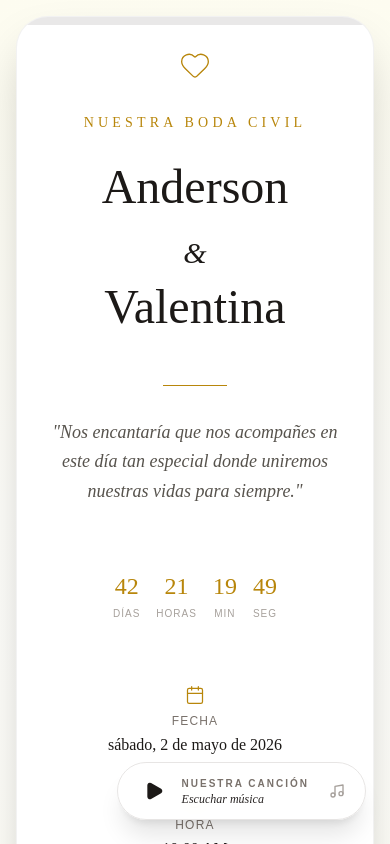
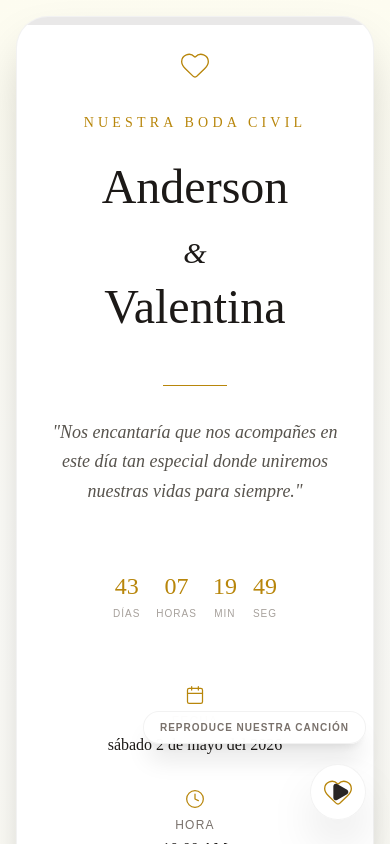
Before and after one commit to figueroa2022/mibodacivil, a React (Vite) app: page / in a window 390 px wide. Built offline with nearby package versions, Linux system fonts and the light colour scheme.

Commit message:
Add files via upload

```diff
--- a/index.html
+++ b/index.html
@@ -3,7 +3,7 @@
   <head>
     <meta charset="UTF-8" />
     <meta name="viewport" content="width=device-width, initial-scale=1.0" />
-    <title>Mi Boda Civil</title>
+    <title>My Google AI Studio App</title>
   </head>
   <body>
     <div id="root"></div>
--- a/src/App.tsx
+++ b/src/App.tsx
@@ -1,5 +1,6 @@
 import { useState } from 'react';
 import InvitationPreview from './components/InvitationPreview';
+import MusicPlayer from './components/MusicPlayer';
 import { defaultInvitation, InvitationData } from './types';
 
 export default function App() {
@@ -12,6 +13,14 @@ export default function App() {
           <InvitationPreview data={invitationData} />
         </div>
       </main>
+
+      {/* Music Player at root to avoid clipping */}
+      {invitationData.musicUrl && (
+        <MusicPlayer
+          url={invitationData.musicUrl}
+          accentColor={invitationData.accentColor}
+        />
+      )}
     </div>
   );
 }
--- a/src/components/InvitationPreview.tsx
+++ b/src/components/InvitationPreview.tsx
@@ -2,19 +2,19 @@ import { motion } from 'motion/react';
 import { Calendar, MapPin, Clock, Heart, GlassWater } from 'lucide-react';
 import { InvitationData } from '../types';
 import Countdown from './Countdown';
-import MusicPlayer from './MusicPlayer';
 
 interface InvitationPreviewProps {
   data: InvitationData;
 }
 
 export default function InvitationPreview({ data }: InvitationPreviewProps) {
-  const formattedDate = new Date(data.date).toLocaleDateString('es-ES', {
-    weekday: 'long',
-    year: 'numeric',
-    month: 'long',
-    day: 'numeric',
-  });
+  const dateObj = new Date(data.date);
+  const weekday = dateObj.toLocaleDateString('es-ES', { weekday: 'long' });
+  const day = dateObj.getDate();
+  const month = dateObj.toLocaleDateString('es-ES', { month: 'long' });
+  const year = dateObj.getFullYear();
+
+  const formattedDate = `${weekday} ${day} de ${month} del ${year}`;
 
   return (
     <div
@@ -96,9 +96,6 @@ export default function InvitationPreview({ data }: InvitationPreviewProps) {
 
         <div className="absolute bottom-0 left-0 w-full h-2 bg-stone-800/10" />
       </motion.div>
-
-      {/* Music Player */}
-      {data.musicUrl && <MusicPlayer url={data.musicUrl} />}
     </div>
   );
 }
--- a/src/components/MusicPlayer.tsx
+++ b/src/components/MusicPlayer.tsx
@@ -1,29 +1,33 @@
 import { useState, useRef, useEffect } from 'react';
-import { Play, Pause, Music } from 'lucide-react';
+import { Heart, Play, Pause } from 'lucide-react';
 import { motion, AnimatePresence } from 'motion/react';
 
 interface MusicPlayerProps {
   url: string;
+  accentColor: string;
 }
 
-export default function MusicPlayer({ url }: MusicPlayerProps) {
+export default function MusicPlayer({ url, accentColor }: MusicPlayerProps) {
   const [isPlaying, setIsPlaying] = useState(false);
+  const [showTooltip, setShowTooltip] = useState(true);
   const audioRef = useRef<HTMLAudioElement>(null);
 
   const togglePlay = () => {
     if (audioRef.current) {
       if (isPlaying) {
         audioRef.current.pause();
+        setShowTooltip(true);
       } else {
         audioRef.current.play().catch(err => console.error("Error playing audio:", err));
+        setShowTooltip(false);
       }
       setIsPlaying(!isPlaying);
     }
   };
 
   useEffect(() => {
-    // Reset player when URL changes
     setIsPlaying(false);
+    setShowTooltip(true);
     if (audioRef.current) {
       audioRef.current.pause();
       audioRef.current.load();
@@ -31,57 +35,68 @@ export default function MusicPlayer({ url }: MusicPlayerProps) {
   }, [url]);
 
   return (
-    <div className="fixed bottom-6 right-6 z-50">
+    <div className="fixed bottom-6 right-6 md:bottom-8 md:right-8 z-[9999] flex flex-col items-end gap-3">
       <audio ref={audioRef} src={url} loop />
 
+      <AnimatePresence>
+        {showTooltip && !isPlaying && (
+          <motion.div
+            initial={{ opacity: 0, x: 20 }}
+            animate={{ opacity: 1, x: 0 }}
+            exit={{ opacity: 0, scale: 0.8 }}
+            className="bg-white/95 backdrop-blur-md px-4 py-2 rounded-2xl shadow-xl border border-black/5 mb-2"
+          >
+            <p className="text-[10px] uppercase tracking-widest font-bold text-stone-500 whitespace-nowrap">
+              Reproduce nuestra canción
+            </p>
+          </motion.div>
+        )}
+      </AnimatePresence>
+
       <motion.button
-        whileHover={{ scale: 1.05 }}
-        whileTap={{ scale: 0.95 }}
+        whileHover={{ scale: 1.1 }}
+        whileTap={{ scale: 0.9 }}
         onClick={togglePlay}
-        className="flex items-center gap-3 bg-white/90 backdrop-blur-md border border-stone-200 px-5 py-3 rounded-full shadow-xl text-stone-900 group transition-all duration-300"
+        className="relative flex items-center justify-center w-14 h-14 bg-white/90 backdrop-blur-sm rounded-full shadow-2xl border border-black/5 transition-all duration-300"
       >
-        <div className="relative w-8 h-8 flex items-center justify-center">
+        <Heart
+          className={`absolute w-8 h-8 transition-all duration-500 ${isPlaying ? 'fill-current opacity-20' : 'opacity-100'}`}
+          style={{ color: accentColor }}
+          strokeWidth={1}
+        />
+
+        <div className="relative z-10">
           <AnimatePresence mode="wait">
             {isPlaying ? (
               <motion.div
                 key="pause"
-                initial={{ opacity: 0, rotate: -90 }}
-                animate={{ opacity: 1, rotate: 0 }}
-                exit={{ opacity: 0, rotate: 90 }}
-                transition={{ duration: 0.2 }}
+                initial={{ opacity: 0, scale: 0.5 }}
+                animate={{ opacity: 1, scale: 1 }}
+                exit={{ opacity: 0, scale: 0.5 }}
               >
-                <Pause className="w-5 h-5 fill-stone-900" />
+                <Pause className="w-5 h-5 text-stone-800 fill-stone-800" />
               </motion.div>
             ) : (
               <motion.div
                 key="play"
-                initial={{ opacity: 0, rotate: 90 }}
-                animate={{ opacity: 1, rotate: 0 }}
-                exit={{ opacity: 0, rotate: -90 }}
-                transition={{ duration: 0.2 }}
+                initial={{ opacity: 0, scale: 0.5 }}
+                animate={{ opacity: 1, scale: 1 }}
+                exit={{ opacity: 0, scale: 0.5 }}
               >
-                <Play className="w-5 h-5 fill-stone-900" />
+                <Play className="w-5 h-5 text-stone-800 fill-stone-800 ml-1" />
               </motion.div>
             )}
           </AnimatePresence>
-
-          {isPlaying && (
-            <motion.div
-              className="absolute -inset-1 border-2 border-stone-900/20 rounded-full"
-              animate={{ scale: [1, 1.2, 1], opacity: [0.5, 0, 0.5] }}
-              transition={{ duration: 2, repeat: Infinity }}
-            />
-          )}
         </div>
 
-        <div className="flex flex-col items-start pr-2">
-          <span className="text-[10px] uppercase tracking-[0.2em] text-stone-500 font-bold">Nuestra Canción</span>
-          <span className="text-xs font-serif italic text-stone-800">
-            {isPlaying ? "Reproduciendo..." : "Escuchar música"}
-          </span>
-        </div>
-
-        <Music className={`w-4 h-4 text-stone-400 transition-transform duration-500 ${isPlaying ? 'rotate-12' : ''}`} />
+        {isPlaying && (
+          <motion.div
+            className="absolute inset-0 rounded-full"
+            style={{ border: `2px solid ${accentColor}` }}
+            animate={{ scale: [1, 1.6], opacity: [0.4, 0] }}
+            transition={{ duration: 2, repeat: Infinity, ease: "easeOut" }}
+          />
+        )}
       </motion.button>
     </div>
   );
--- a/src/types.ts
+++ b/src/types.ts
@@ -17,7 +17,7 @@ export interface InvitationData {
 export const defaultInvitation: InvitationData = {
   partner1: "Anderson",
   partner2: "Valentina",
-  date: "2026-05-02",
+  date: "2026-05-02T10:00:00",
   time: "10:00 AM",
   venue: "Notaría Única, San Vicente del Caguán",
   address: "Carrera 3 # 2-67",
@@ -27,5 +27,5 @@ export const defaultInvitation: InvitationData = {
   rsvpDeadline: "2026-04-02",
   themeColor: "#fdfcf0",
   accentColor: "#b8860b",
-  musicUrl: "https://www.soundhelix.com/examples/mp3/SoundHelix-Song-1.mp3",
+  musicUrl: "/musica.mp3",
 };
```
Also changed, not shown: 1 other file (tests, documents, lock files or other folders).
